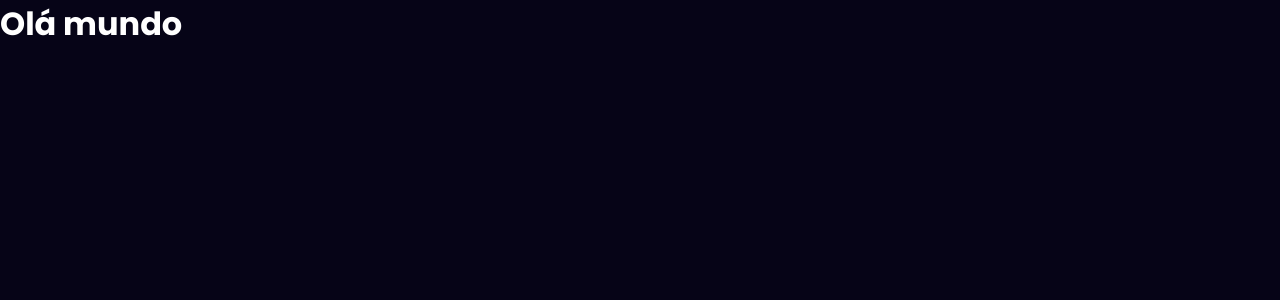
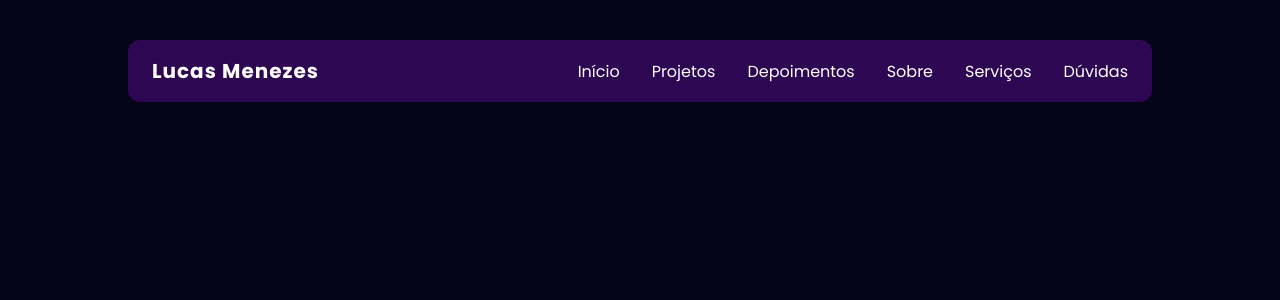
Before and after one commit to lucazmenezez/Portfolio-React, a React (Vite) app: page / in a window 1280 px wide. Shown: the top 300 px of the page. Built offline with nearby package versions, Linux system fonts and the light colour scheme.

Commit message:
Construindo o cabeçalho

```diff
--- a/src/App.tsx
+++ b/src/App.tsx
@@ -1,10 +1,13 @@
+import Header from "./components/Header"
 import { GlobalStyle } from "./styles"
 
 function App() {
   return (
     <>
       <GlobalStyle />
-      <h1>Olá mundo</h1>
+      <div className="container">
+        <Header />
+      </div>
     </>
   )
 }
--- /dev/null
+++ b/src/components/Header/index.tsx
@@ -0,0 +1,33 @@
+import { HeaderBar, HeaderContainer, List, Title } from "./styles"
+
+const Header = () => (
+  <HeaderBar>
+    <HeaderContainer>
+      <Title href="#">Lucas Menezes</Title>
+      <nav>
+        <List>
+          <li>
+            <a href="#">Início</a>
+          </li>
+          <li>
+            <a href="#">Projetos</a>
+          </li>
+          <li>
+            <a href="#">Depoimentos</a>
+          </li>
+          <li>
+            <a href="#">Sobre</a>
+          </li>
+          <li>
+            <a href="#">Serviços</a>
+          </li>
+          <li>
+            <a href="#">Dúvidas</a>
+          </li>
+        </List>
+      </nav>
+    </HeaderContainer>
+  </HeaderBar>
+)
+
+export default Header
--- /dev/null
+++ b/src/components/Header/styles.ts
@@ -0,0 +1,36 @@
+import styled from "styled-components";
+import { cores } from "../../styles";
+
+export const HeaderBar = styled.header`
+  background-color: rgba(106, 13, 173, 0.4);
+  color: ${cores.branco};
+  margin-bottom: 80px;
+  border-radius: 12px;
+`
+
+export const HeaderContainer = styled.header`
+  padding: 16px 24px;
+  display: flex;
+  justify-content: space-between;
+  align-items: center;
+`
+
+export const Title = styled.a`
+  font-size: 20px;
+  font-weight: bold;
+  letter-spacing: 1px;
+  color: ${cores.branco};
+`
+
+export const List = styled.ul`
+  display: flex;
+
+  li {
+    margin-left: 32px;
+  }
+
+  a {
+    color: ${cores.branco};
+    font-weight: 400;
+  }
+`
--- a/src/styles.ts
+++ b/src/styles.ts
@@ -20,5 +20,12 @@ export const GlobalStyle = createGlobalStyle`
   body {
     background-color: ${cores.azulEscuro};
     color: ${cores.branco};
+    padding-top: 40px;
+  }
+
+  .container {
+    max-width: 1024px;
+    margin: 0 auto;
+    width: 100%;
   }
 `
```
